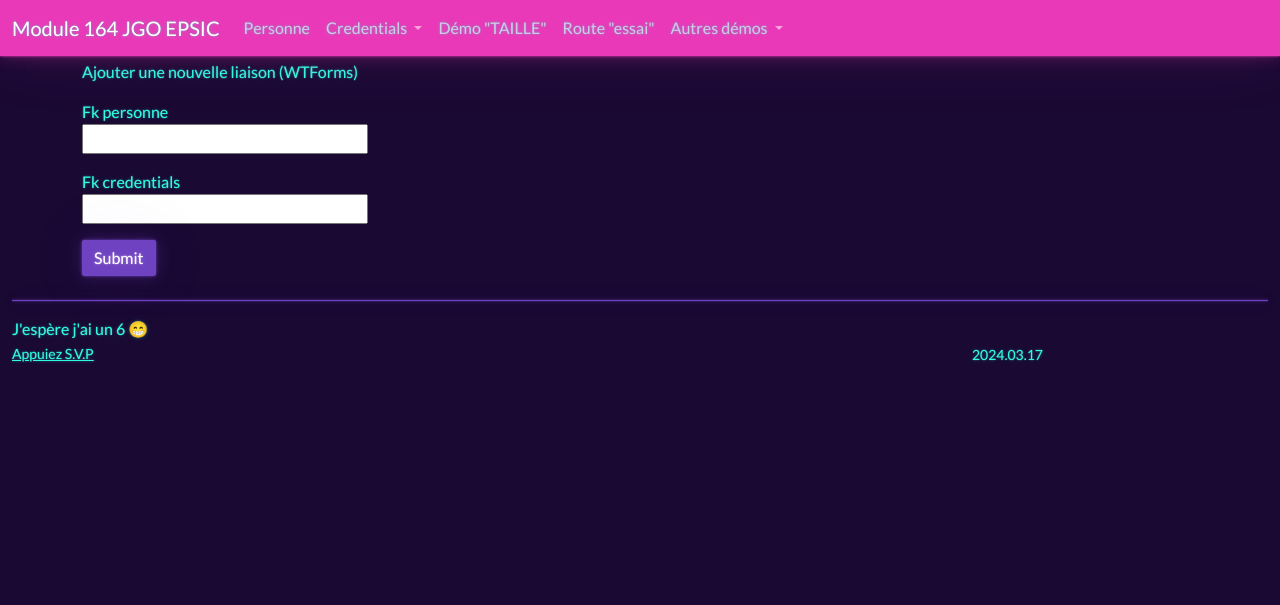
After one commit to OneTrain-app/OneTrain, a Python web app: template APP_FILMS_164/templates/credentials/personne_credentials_ajouter_wtf.html in a window 1280 px wide. The commit adds this page. Shown: the top 605 px of the page. Run offline with Jinja, Linux system fonts and the light colour scheme; the template is opened without the code that fills it, so the values that code supplies are empty, except form fields; form fields are guessed from the names that the template uses.

Commit message:
fix add button on table personne/credentials

```diff
--- a/APP_FILMS_164/templates/credentials/personne_credentials_afficher.html
+++ b/APP_FILMS_164/templates/credentials/personne_credentials_afficher.html
@@ -29,7 +29,7 @@
                         <td class="align-middle">{{ row.Email }}</td>
                         <td class="align-middle">{{ row.Password }}</td>
                         <td class="text-center align-middle">
-                            <a class="btn btn-primary" href="{{ url_for('genres_ajouter_wtf') }}" role="button">Ajouter</a>
+                            <a class="btn btn-primary" href="{{ url_for('liaison_ajouter_wtf') }}" role="button">Ajouter</a>
                         </td>
                         <td class="text-center align-middle">
                             <a class="btn btn-warning" href="{{ url_for('genre_update_wtf', id_genre_btn_edit_html=row.ID_Personne) }}" role="button">Edit</a>
--- /dev/null
+++ b/APP_FILMS_164/templates/credentials/personne_credentials_ajouter_wtf.html
@@ -0,0 +1,36 @@
+{% extends "base.html" %}
+{% block title %} Ajouter une liaison credential (WTF) {% endblock %}
+{% block body %}
+<div class="container">
+	<div class="row">
+		<div class="col-md-12">
+			<p>
+				Ajouter une nouvelle liaison (WTForms)
+			</p>
+			<form action="" method="POST" novalidate>
+				<!-- Protection contre les attaques Cross-Site Request Forgery (CSRF) -->
+				{{ form.hidden_tag() }}
+				<div class="form-group">
+					<p>
+						{{ form.FK_Personne.label }}<br>
+						{{ form.FK_Personne(size=32) }}<br>
+						{% for error in form.FK_Personne.errors %}
+							<span style="color: red;">[{{ error }}]</span>
+						{% endfor %}
+					</p>
+				</div>
+				<div class="form-group">
+					<p>
+						{{ form.FK_Credentials.label }}<br>
+						{{ form.FK_Credentials(size=32) }}<br>
+						{% for error in form.FK_Credentials.errors %}
+							<span style="color: red;">[{{ error }}]</span>
+						{% endfor %}
+					</p>
+				</div>
+				{{ form.submit(class="btn btn-primary") }}
+			</form>
+		</div>
+	</div>
+</div>
+{% endblock %}
```
Also changed, not shown: APP_FILMS_164/credentials/gestion_credentials_crud.py (+26 -1 lines), APP_FILMS_164/credentials/gestion_credentials_wtf_forms.py (+7 -1 lines), APP_FILMS_164/templates/credentials/personne_credentials_update_wtf.html (added, +28 -0 lines).
